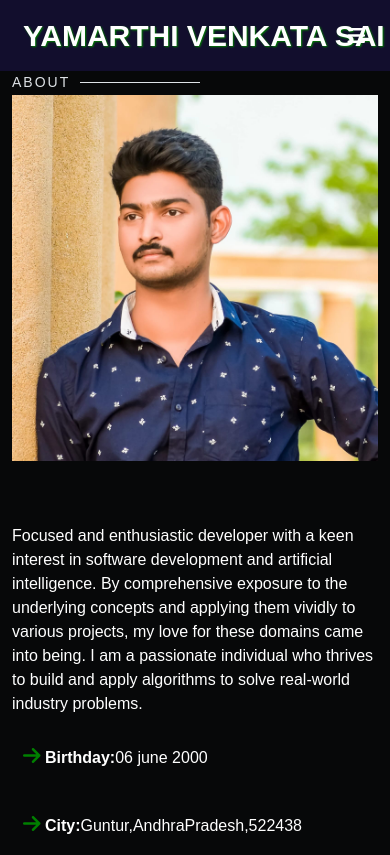
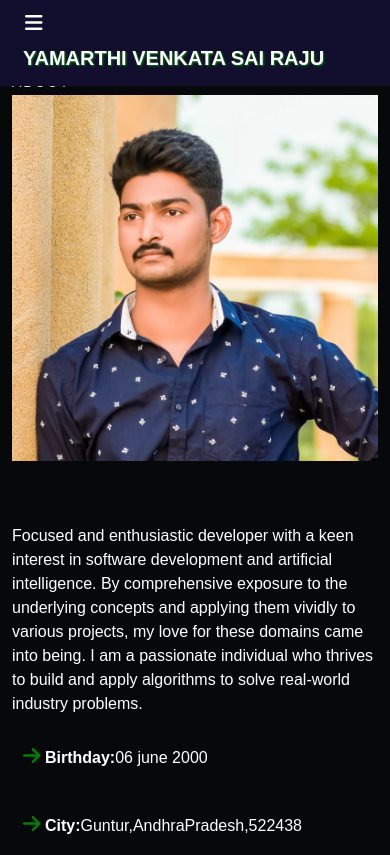
Before and after one commit to venkatasairaju/Portfolio, a plain HTML site: page about.html in a window 390 px wide. Shown: the top 855 px of the page. Drawn offline with nearby package versions, Linux system fonts and the light colour scheme.

Commit message:
updated screeing style

```diff
--- a/styles.css
+++ b/styles.css
@@ -7,7 +7,7 @@ body {
 }
 .open{
     color: white !important;
-    flex-shrink: 0;
+
  }
 .navbar{
   background-color: rgb(18, 14, 45);
@@ -20,6 +20,7 @@ body {
    font-weight: bold;
    text-shadow: 1px 1px 2px green;
    display: flex;
+
 
 
 }
@@ -167,3 +168,20 @@ color: white;
     margin-left: 50px;
     color: white;
 }
+@media all and (max-width:600px){
+    .name{
+        order: 1;
+
+        position: relative;
+    }
+    .open{
+        order: 2;
+    }
+}
+@media all and (max-width:578px){
+.name{
+    width: 100px;
+    font-size: 20px;
+    margin-right: 300px;
+}
+}
```
